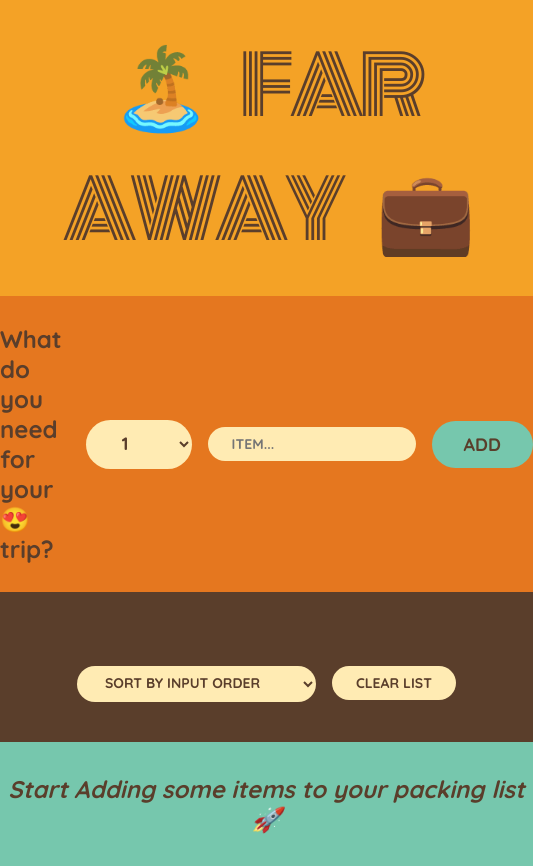
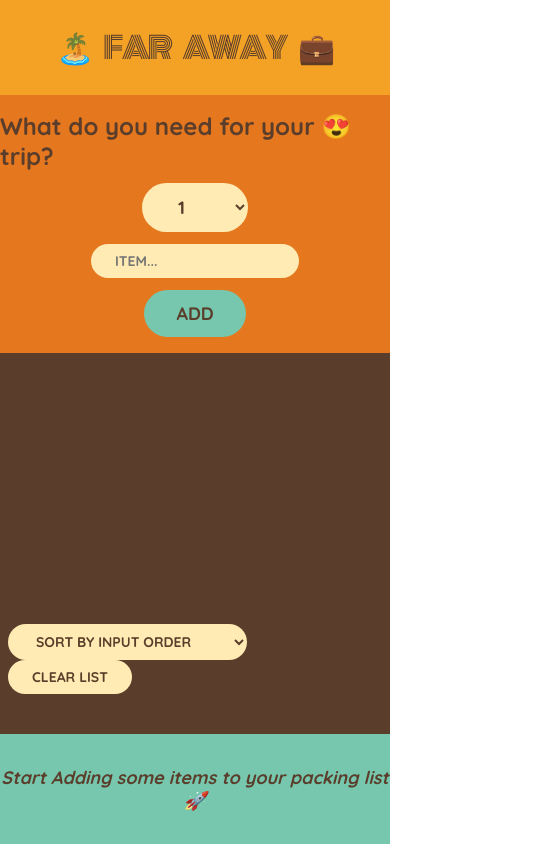
Before and after one commit to Johnnymedhane/Travel-List, a React (Create React App) app: page / in a window 390 px wide. Shown: the whole page, 533 px wide, since content can reach past the window. After the commit the page ends 844 px from the top, so only its background shows below. Built offline with nearby package versions, Linux system fonts and the light colour scheme.

Commit message:
added responsive css

```diff
--- a/src/index.css
+++ b/src/index.css
@@ -132,3 +132,49 @@ input[type="checkbox"] {
   font-weight: 700;
   padding: 3.2rem 0;
 }
+
+@media (max-width: 768px) {
+  body {
+    font-size: 2rem;
+  }
+
+  h1 {
+    font-size: 4rem;
+    word-spacing: 20px;
+    letter-spacing: -3px;
+  }
+
+  .add-form {
+    flex-direction: column;
+    gap: 1.2rem;
+  }
+
+  .list ul {
+    grid-template-columns: repeat(auto-fit, minmax(200px, 1fr));
+  }
+}
+
+@media (max-width: 480px) {
+  body {
+    font-size: 1.8rem;
+  }
+
+  h1 {
+    font-size: 3rem;
+    word-spacing: 10px;
+    letter-spacing: -2px;
+  }
+
+  .add-form {
+    padding: 1.6rem 0;
+  }
+
+  .list ul {
+    width: 100%;
+  }
+
+  .list li {
+    flex-direction: column;
+    gap: 0.8rem;
+  }
+}
```
